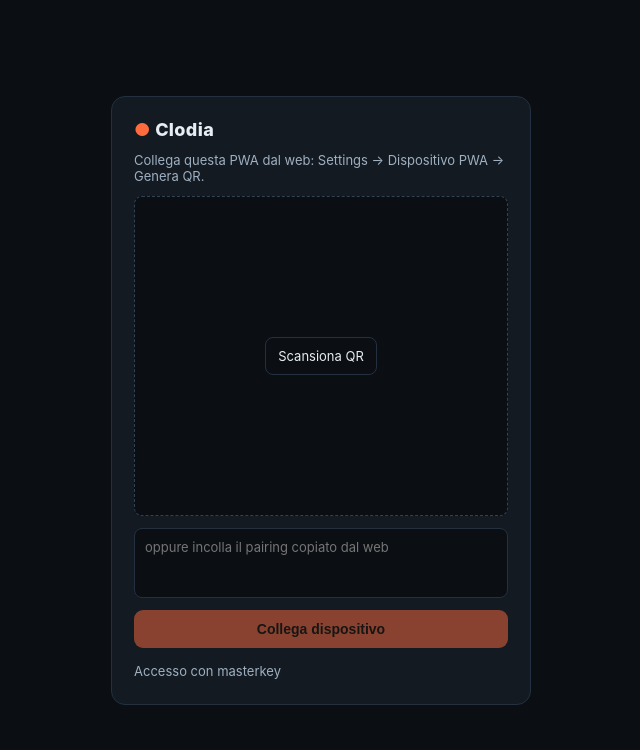
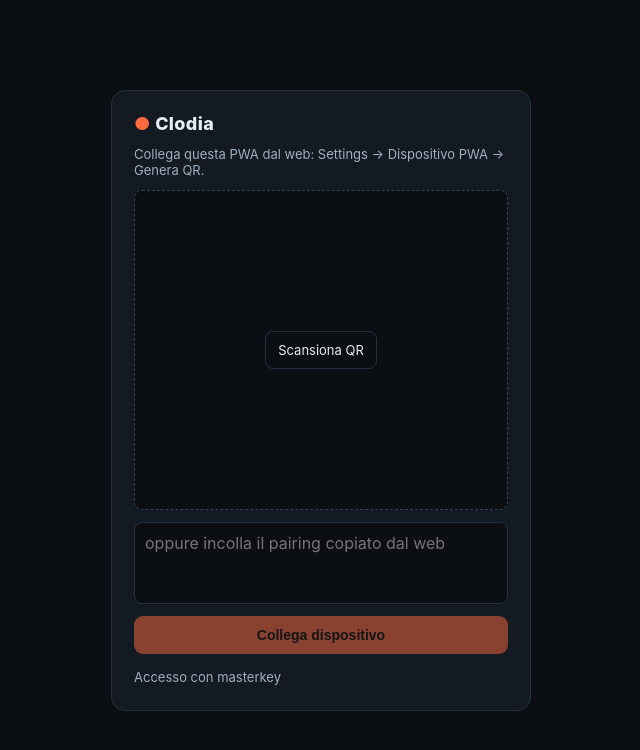
Before and after one commit to r-clodia/clodia-pwa, a SvelteKit app: page / in a window 1280 px wide. Shown: the top 750 px of the page, without its empty margins (319-959 px from the left). Built offline with nearby package versions, Linux system fonts and the light colour scheme; no server answers.

Commit message:
fix(pwa): prevent input focus viewport zoom

```diff
--- a/src/app.html
+++ b/src/app.html
@@ -4,7 +4,7 @@
     <meta charset="utf-8" />
     <link rel="icon" href="/clodia-pfp.png" />
     <link rel="manifest" href="/manifest.webmanifest" />
-    <meta name="viewport" content="width=device-width, initial-scale=1, viewport-fit=cover" />
+    <meta name="viewport" content="width=device-width, initial-scale=1, maximum-scale=1, user-scalable=no, viewport-fit=cover" />
     <meta name="theme-color" content="#101116" />
     <meta name="mobile-web-app-capable" content="yes" />
     <meta name="apple-mobile-web-app-capable" content="yes" />
--- a/src/routes/+layout.svelte
+++ b/src/routes/+layout.svelte
@@ -145,17 +145,18 @@
 {/if}
 
 <style>
-  :global(*) { box-sizing: border-box; }
-  :global(html, body) { margin: 0; width: 100%; max-width: 100%; height: 100%; overflow-x: hidden; background: #0b0f14; color: #e6edf3; font-family: -apple-system, system-ui, sans-serif; }
+  :global(*) { box-sizing: border-box; min-width: 0; }
+  :global(html, body) { margin: 0; width: 100%; max-width: 100%; height: 100%; overflow-x: hidden; background: #0b0f14; color: #e6edf3; font-family: -apple-system, system-ui, sans-serif; -webkit-text-size-adjust: 100%; text-size-adjust: 100%; }
   :global(body) { overflow: hidden; }
   :global(input, textarea, select, button) { max-width: 100%; }
-  :global(#svelte) { width: 100%; max-width: 100%; overflow-x: hidden; }
+  :global(input:not([type='checkbox']):not([type='radio']), textarea, select) { font-size: 16px !important; }
+  :global(body > div) { width: 100%; max-width: 100%; overflow-x: hidden; }
   .login { width: 100%; max-width: 100%; min-height: 100vh; min-height: 100dvh; display: grid; place-items: center; padding: 20px; overflow-x: hidden; }
   .login-card { width: min(420px, 100%); min-width: 0; background: #131a22; border: 1px solid #243040; border-radius: 14px; padding: 22px; display: flex; flex-direction: column; gap: 12px; }
   .brand { font-weight: 800; font-size: 18px; letter-spacing: .02em; }
   .brand .dot { color: #ff6b3d; }
   .sub { margin: 0; font-size: 13px; color: #9fb0c0; }
-  textarea { width: 100%; min-width: 0; background: #0b0f14; border: 1px solid #243040; color: #e6edf3; border-radius: 8px; padding: 10px; font: inherit; font-size: 13px; resize: none; }
+  textarea { width: 100%; min-width: 0; background: #0b0f14; border: 1px solid #243040; color: #e6edf3; border-radius: 8px; padding: 10px; font: inherit; font-size: 16px; resize: none; }
   .remember { display: flex; align-items: center; gap: 7px; font-size: 12px; color: #9fb0c0; }
   .scan-box { width: 100%; aspect-ratio: 1; max-height: 320px; display: grid; place-items: center; border: 1px dashed #334155; border-radius: 8px; background: #0b0f14; overflow: hidden; }
   .scan-box.active { border-style: solid; }
--- a/src/routes/+page.svelte
+++ b/src/routes/+page.svelte
@@ -163,7 +163,7 @@
   <title>Clodia Topics</title>
   <meta
     name="viewport"
-    content="width=device-width, initial-scale=1, viewport-fit=cover"
+    content="width=device-width, initial-scale=1, maximum-scale=1, user-scalable=no, viewport-fit=cover"
   />
 </svelte:head>
 
@@ -425,7 +425,7 @@
     border: 0;
     background: transparent;
     color: #f4f4f5;
-    font-size: 15px;
+    font-size: 16px;
     outline: none;
   }
   .search-input::placeholder {
--- a/src/routes/channel/[tier]/[name]/+page.svelte
+++ b/src/routes/channel/[tier]/[name]/+page.svelte
@@ -281,7 +281,7 @@
   .think-tools li { font-size: 11px; color: #9fb0bf; font-family: ui-monospace, monospace; white-space: nowrap; overflow: hidden; text-overflow: ellipsis; }
   .think-reply { border-top: 1px solid #243040; padding-top: 8px; font-size: 13.5px; }
   .composer { flex: 0 0 auto; display: flex; gap: 8px; padding: 8px 10px; border-top: 1px solid #1c2733; background: #0d131a; }
-  .composer textarea { flex: 1 1 auto; background: #0b0f14; border: 1px solid #243040; color: #e6edf3; border-radius: 18px; padding: 9px 12px; font: inherit; font-size: 14px; resize: none; max-height: 120px; }
+  .composer textarea { flex: 1 1 auto; background: #0b0f14; border: 1px solid #243040; color: #e6edf3; border-radius: 18px; padding: 9px 12px; font: inherit; font-size: 16px; resize: none; max-height: 120px; }
   .snd { background: #ff6b3d; border: none; color: #1a1208; font-weight: 700; width: 40px; border-radius: 50%; font-size: 16px; }
   .snd:disabled { opacity: .5; }
 </style>
```
